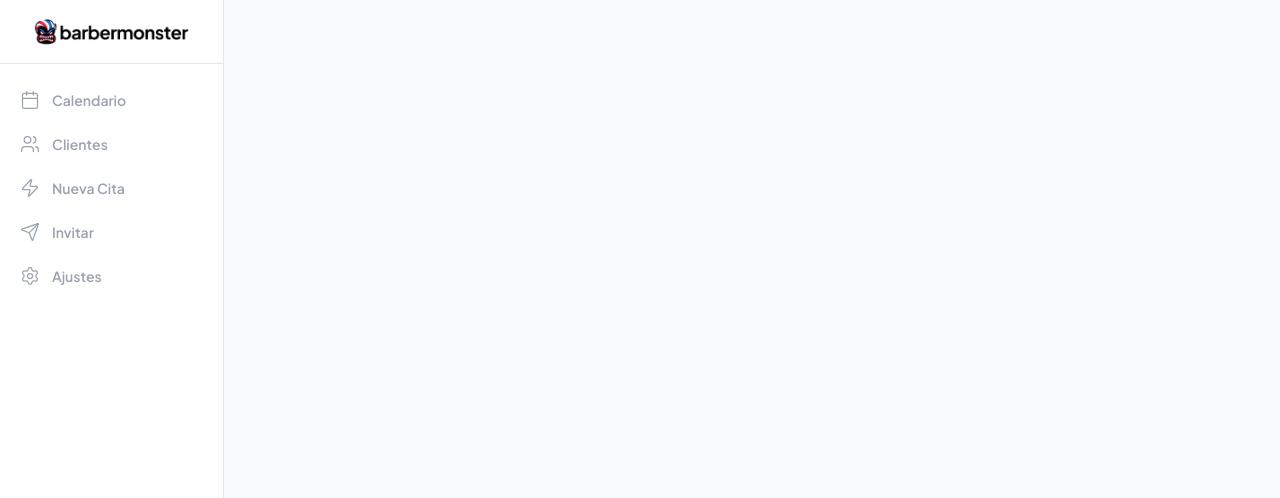
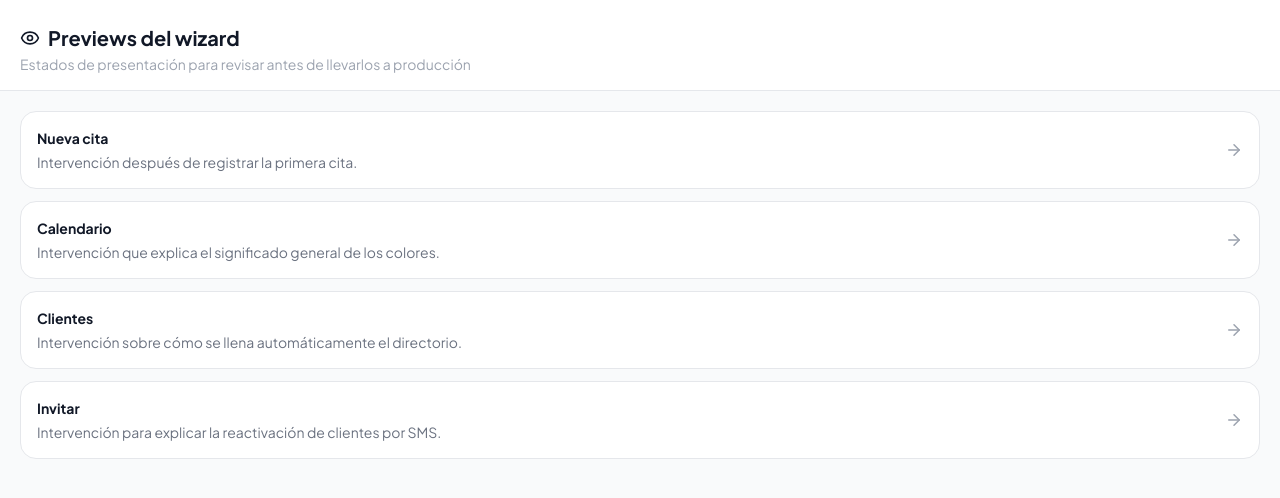
Before and after one commit to eugeniocez/bm-lite-prototype, a React (Vite) app: page /wizard-preview in a window 1280 px wide. Shown: the top 498 px of the page. Built offline with nearby package versions, Linux system fonts and the light colour scheme.

Commit message:
T-08 feat: wizard de intervenciones contextuales de primer uso

```diff
--- a/src/App.jsx
+++ b/src/App.jsx
@@ -16,6 +16,7 @@ import SettingsProfilePage from './pages/SettingsProfile'
 import SettingsSubscriptionPage from './pages/SettingsSubscription'
 import SettingsCancelSubscriptionPage from './pages/SettingsCancelSubscription'
 import FAQPage from './pages/FAQ'
+import WizardPreviewIndex from './pages/WizardPreviewIndex'
 import Toast from './components/shared/Toast'
 import { useToastStore } from './store/toast'
 
@@ -23,6 +24,7 @@ function AppContent() {
   const location = useLocation()
   const sinNav = ['/inicio', '/registro', '/login', '/aviso-trial', '/quickconfirm'].includes(location.pathname)
   const sinNavApp = ['/settings/profile', '/settings/subscription', '/settings/subscription/cancel', '/faq'].includes(location.pathname)
+  const sinNavPreview = location.pathname === '/wizard-preview'
   const { visible, mensaje, ocultar } = useToastStore()
   const vistaPreviamente = localStorage.getItem('bm-inicio-vista') === 'true'
 
@@ -58,7 +60,7 @@ function AppContent() {
     <div className="h-screen overflow-hidden bg-gray-50 dark:bg-gray-950 flex">
 
       {/* Sidebar — tablet y desktop */}
-      {!sinNavApp && <Sidebar />}
+      {!sinNavApp && !sinNavPreview && <Sidebar />}
 
       {/* Contenido principal */}
       <div className="flex-1 flex flex-col h-full overflow-hidden">
@@ -68,6 +70,11 @@ function AppContent() {
           <main className="flex-1 overflow-hidden bg-gray-50 dark:bg-gray-950 flex flex-col">
             <Routes>
               <Route path="/" element={<Navigate to="/quickbook" replace />} />
+              <Route path="/wizard-preview" element={<WizardPreviewIndex />} />
+              <Route path="/quickbook/preview/primer-uso" element={<QuickBook previewWizard="first-use" />} />
+              <Route path="/calendario/preview/primer-uso" element={<Calendario previewWizard="colors" />} />
+              <Route path="/clientes/preview/primer-uso" element={<Clientes previewWizard="intro" />} />
+              <Route path="/invite/preview/primer-uso" element={<Invite previewWizard="intro" />} />
               <Route path="/quickbook" element={<QuickBook />} />
               <Route path="/calendario" element={<Calendario />} />
               <Route path="/clientes" element={<Clientes />} />
@@ -82,7 +89,7 @@ function AppContent() {
           </main>
 
           {/* BottomNav — solo móvil */}
-          {!sinNavApp && <BottomNav />}
+          {!sinNavApp && !sinNavPreview && <BottomNav />}
         </div>
       </div>
     <Toast visible={visible} mensaje={mensaje} onClose={ocultar} />
--- /dev/null
+++ b/src/components/shared/WizardInterventionCard.jsx
@@ -0,0 +1,28 @@
+import Modal from './Modal'
+
+export default function WizardInterventionCard({
+  isOpen,
+  onClose,
+  title,
+  description,
+  ctaLabel,
+  ctaIcon: CtaIcon,
+}) {
+  return (
+    <Modal isOpen={isOpen} onClose={onClose} title={title} closeOnBackdrop={false}>
+      <div className="min-h-[220px] flex flex-col justify-between gap-8 py-2">
+        <div className="text-[15px] leading-7 text-gray-600 dark:text-gray-300">
+          {description}
+        </div>
+        <button
+          type="button"
+          onClick={onClose}
+          className="w-full flex items-center justify-center gap-2 bg-gray-900 dark:bg-white dark:text-gray-900 text-white font-bold py-3.5 rounded-xl text-sm hover:bg-gray-800 dark:hover:bg-gray-100 transition-colors"
+        >
+          <span>{ctaLabel}</span>
+          {CtaIcon && <CtaIcon size={16} />}
+        </button>
+      </div>
+    </Modal>
+  )
+}
--- a/src/pages/Calendario.jsx
+++ b/src/pages/Calendario.jsx
@@ -1,6 +1,6 @@
 import { useState, useEffect, useRef, useMemo } from 'react'
 import { useSearchParams } from 'react-router-dom'
-import { ChevronLeft, ChevronRight, Calendar, Users, Plus, Trash2, ArrowLeft, ArrowRight } from 'lucide-react'
+import { ChevronLeft, ChevronRight, Calendar, Users, Plus, Trash2, ArrowLeft, ArrowRight, Info } from 'lucide-react'
 import { useNavigate } from 'react-router-dom'
 import { useCitasStore } from '../store/citas'
 import { useDirectorioStore } from '../store/directorio'
@@ -8,6 +8,7 @@ import { todayStr, addDays, formatDateLong, formatDate } from '../utils/helpers'
 import { ESTADO_CONFIG, TRANSICIONES, ACCION_LABELS } from '../utils/estados'
 import { calcularLayout } from '../utils/overlap'
 import Modal from '../components/shared/Modal'
+import WizardInterventionCard from '../components/shared/WizardInterventionCard'
 
 const DIAS = ['Dom', 'Lun', 'Mar', 'Mié', 'Jue', 'Vie', 'Sáb']
 const DEFAULT_HOUR_START = 7
@@ -41,6 +42,15 @@ const USUARIOS_SEED = [
   { id: 'u1', nombre: 'Tú', rol: 'Administrador', esAdmin: true, telefono: '' },
   { id: 'u2', nombre: 'Juan Pérez', rol: 'Miembro', esAdmin: false, telefono: '8112340001' },
   { id: 'u3', nombre: 'Carlos Ruiz', rol: 'Miembro', esAdmin: false, telefono: '8112340002' },
+]
+
+const ESTADO_LEGEND_ITEMS = [
+  { estado: 'Confirmada', description: 'La cita ya está firme y se ve segura en tu agenda.' },
+  { estado: 'SinConfirmar', description: 'La cita sigue incierta y conviene revisarla.' },
+  { estado: 'Apartada', description: 'La cita ya fue registrada y aún puede cambiar.' },
+  { estado: 'Cancelada', description: 'Ese espacio ya se liberó y no cuenta como visita.' },
+  { estado: 'NoShow', description: 'El cliente no llegó a la cita.' },
+  { estado: 'WalkIn', description: 'El cliente fue atendido sin haber apartado antes.' },
 ]
 
 function UsuariosPantalla({ onClose }) {
@@ -287,7 +297,7 @@ function CalendarColumn({ citas, onClick, onAddNew, esHoy, nowPx, showNowDot = t
   )
 }
 
-export default function Calendario() {
+export default function Calendario({ previewWizard = null }) {
   const navigate = useNavigate()
   const [searchParams, setSearchParams] = useSearchParams()
   const horaParam = searchParams.get('hora')
@@ -295,6 +305,8 @@ export default function Calendario() {
   const [fechaActual, setFechaActual] = useState(searchParams.get('fecha') || todayStr())
   const [citaSeleccionada, setCitaSeleccionada] = useState(null)
   const [currentTime, setCurrentTime] = useState(() => new Date())
+  const [legendOpen, setLegendOpen] = useState(false)
+  const [wizardOpen, setWizardOpen] = useState(previewWizard === 'colors')
 
   useEffect(() => {
     setSearchParams({ fecha: fechaActual }, { replace: true })
@@ -415,6 +427,14 @@ export default function Calendario() {
                 </button>
               ))}
             </div>
+            <button
+              onClick={() => setLegendOpen(true)}
+              className="flex items-center justify-center p-2 bg-gray-100 dark:bg-gray-800 hover:bg-gray-200 dark:hover:bg-gray-700 rounded-xl transition-colors"
+              aria-label="Ver significado de colores"
+              title="Ver significado de colores"
+            >
+              <Info size={17} className="text-gray-600 dark:text-gray-300" />
+            </button>
             {/* FEATURE: Gestión de usuarios — pendiente
             <button onClick={() => setUsuariosOpen(true)} className="flex items-center gap-0.5 p-2 bg-gray-100 dark:bg-gray-800 hover:bg-gray-200 dark:hover:bg-gray-700 rounded-xl transition-colors">
               <Users size={17} className="text-gray-600 dark:text-gray-400" />
@@ -539,6 +559,40 @@ export default function Calendario() {
       >
         {citaSeleccionada && <CitaDetalle cita={citaSeleccionada} onCambiarEstado={handleCambiarEstado} />}
       </Modal>
+
+      <Modal
+        isOpen={legendOpen}
+        onClose={() => setLegendOpen(false)}
+        title="Qué significa cada color"
+        subtitle="Úsalo para leer rápido qué tan firme está cada cita"
+      >
+        <div className="space-y-3">
+          {ESTADO_LEGEND_ITEMS.map((item) => {
+            const cfg = ESTADO_CONFIG[item.estado]
+            return (
+              <div key={item.estado} className="flex items-start gap-3 rounded-xl border border-gray-100 dark:border-gray-800 bg-gray-50 dark:bg-gray-800/60 px-4 py-3">
+                <div className={`w-4 h-4 rounded-md shrink-0 mt-0.5 ${cfg.cardBg} ${cfg.cardBorder}`} />
+                <div>
+                  <p className="text-sm font-semibold text-gray-900 dark:text-white">{cfg.label}</p>
+                  <p className="text-xs leading-relaxed text-gray-500 dark:text-gray-400 mt-0.5">{item.description}</p>
+                </div>
+              </div>
+            )
+          })}
+        </div>
+      </Modal>
+
+      <WizardInterventionCard
+        isOpen={wizardOpen}
+        onClose={() => setWizardOpen(false)}
+        title="Calendario"
+        description={
+          <p>
+            Los <strong className="font-bold text-gray-900 dark:text-white">colores</strong> te dicen de un vistazo qué tan <strong className="font-bold text-gray-900 dark:text-white">segura</strong> está cada cita. Toca el <strong className="font-bold text-gray-900 dark:text-white">ícono (i)</strong> para conocer qué significa cada color.
+          </p>
+        }
+        ctaLabel="Entendido"
+      />
     </div>
   )
 }
--- a/src/pages/Clientes.jsx
+++ b/src/pages/Clientes.jsx
@@ -7,15 +7,17 @@ import { ESTADO_CONFIG } from '../utils/estados'
 import { useNavigate, useSearchParams } from 'react-router-dom'
 import PageHeader from '../components/shared/PageHeader'
 import PhoneInput from '../components/shared/PhoneInput'
+import WizardInterventionCard from '../components/shared/WizardInterventionCard'
 import { useToastStore } from '../store/toast'
 
-export default function Clientes() {
+export default function Clientes({ previewWizard = null }) {
   const contactos = useDirectorioStore(s => s.contactos)
   const toggleInviteList = useDirectorioStore(s => s.toggleInviteList)
   const agregarOActualizar = useDirectorioStore(s => s.agregarOActualizar)
   const actualizarContacto = useDirectorioStore(s => s.actualizarContacto)
   const [busqueda, setBusqueda] = useState('')
   const [agregandoCliente, setAgregandoCliente] = useState(false)
+  const [wizardOpen, setWizardOpen] = useState(previewWizard === 'intro')
   const [searchParams, setSearchParams] = useSearchParams()
   const navigate = useNavigate()
   const celularSeleccionado = searchParams.get('celular')
@@ -146,6 +148,18 @@ export default function Clientes() {
           />
         </div>
       )}
+
+      <WizardInterventionCard
+        isOpen={wizardOpen}
+        onClose={() => setWizardOpen(false)}
+        title="Clientes"
+        description={
+          <p>
+            Cada cliente que registres en una <strong className="font-bold text-gray-900 dark:text-white">cita</strong> se agrega aquí <strong className="font-bold text-gray-900 dark:text-white">automáticamente</strong>. <strong className="font-bold text-gray-900 dark:text-white">No tienes que hacer nada</strong>.
+          </p>
+        }
+        ctaLabel="Entendido"
+      />
     </div>
   )
 }
--- a/src/pages/Invite.jsx
+++ b/src/pages/Invite.jsx
@@ -7,6 +7,7 @@ import { useInviteStore } from '../store/invite'
 import { useNegocioStore } from '../store/negocio'
 import { daysSince } from '../utils/helpers'
 import { diaSemanaActual, INVITE_PREVIEW_TOKENS, sms } from '../utils/sms-templates'
+import WizardInterventionCard from '../components/shared/WizardInterventionCard'
 
 const PLANTILLAS = [
   { id: 'v1', label: '"Hace tiempo"', fn: sms.inviteV1 },
@@ -90,7 +91,7 @@ function ContactoBtn({ c, onToggle }) {
   )
 }
 
-export default function Invite() {
+export default function Invite({ previewWizard = null }) {
   const navigate = useNavigate()
   const contactos = useDirectorioStore(s => s.contactos)
   const toggleInviteList = useDirectorioStore(s => s.toggleInviteList)
@@ -100,6 +101,7 @@ export default function Invite() {
   const [paso, setPaso] = useState(1)
   const [plantillaId, setPlantillaId] = useState('v1')
   const [enviado, setEnviado] = useState(false)
+  const [wizardOpen, setWizardOpen] = useState(previewWizard === 'intro')
 
   const sugeridos = contactos.filter(c => daysSince(c.ultimaVisita) >= 30)
   const recientes = contactos.filter(c => daysSince(c.ultimaVisita) < 30)
@@ -283,6 +285,19 @@ export default function Invite() {
           </div>
         )}
       </div>
+
+      <WizardInterventionCard
+        isOpen={wizardOpen}
+        onClose={() => setWizardOpen(false)}
+        title="Invitar"
+        description={
+          <p>
+            ¿Tienes <strong className="font-bold text-gray-900 dark:text-white">días con pocos clientes</strong>? Manda un <strong className="font-bold text-gray-900 dark:text-white">SMS</strong> a quienes no te han visitado y <strong className="font-bold text-gray-900 dark:text-white">llena esos espacios</strong>.
+          </p>
+        }
+        ctaLabel="Enviar mi primera invitación"
+        ctaIcon={ArrowRight}
+      />
     </div>
   )
 }
--- a/src/pages/QuickBook.jsx
+++ b/src/pages/QuickBook.jsx
@@ -4,13 +4,13 @@ import { Zap, Clock } from 'lucide-react'
 import { useCitasStore } from '../store/citas'
 import { useDirectorioStore } from '../store/directorio'
 import { todayStr } from '../utils/helpers'
-import Toast from '../components/shared/Toast'
 import PageHeader from '../components/shared/PageHeader'
 import PhoneInput from '../components/shared/PhoneInput'
+import WizardInterventionCard from '../components/shared/WizardInterventionCard'
 import { useToastStore } from '../store/toast'
 
 
-export default function QuickBook() {
+export default function QuickBook({ previewWizard = null }) {
   const agregarCita = useCitasStore(s => s.agregarCita)
   const getCitasPorFecha = useCitasStore(s => s.getCitasPorFecha)
   const cambiarEstado = useCitasStore(s => s.cambiarEstado)
@@ -33,6 +33,7 @@ export default function QuickBook() {
   const [showSugerenciasCelular, setShowSugerenciasCelular] = useState(false)
   const [conflicto, setConflicto] = useState(null)
   const [pendingData, setPendingData] = useState(null)
+  const [wizardOpen, setWizardOpen] = useState(previewWizard === 'first-use')
   const navigate = useNavigate()
   const nombreRef = useRef(null)
 
@@ -239,6 +240,18 @@ export default function QuickBook() {
         </form>
       </div>
 
+      <WizardInterventionCard
+        isOpen={wizardOpen}
+        onClose={() => setWizardOpen(false)}
+        title="Nueva cita"
+        description={
+          <p>
+            Cada vez que alguien te <strong className="font-bold text-gray-900 dark:text-white">llame</strong> o te <strong className="font-bold text-gray-900 dark:text-white">escriba</strong>, registra la cita <strong className="font-bold text-gray-900 dark:text-white">aquí</strong>. El sistema le manda el <strong className="font-bold text-gray-900 dark:text-white">SMS automáticamente</strong>.
+          </p>
+        }
+        ctaLabel="Entendido"
+      />
+
     </div>
   )
 }
--- /dev/null
+++ b/src/pages/WizardPreviewIndex.jsx
@@ -0,0 +1,56 @@
+import { Link } from 'react-router-dom'
+import { Eye, ArrowRight } from 'lucide-react'
+import PageHeader from '../components/shared/PageHeader'
+
+const PREVIEW_LINKS = [
+  {
+    to: '/quickbook/preview/primer-uso',
+    title: 'Nueva cita',
+    description: 'Intervención después de registrar la primera cita.',
+  },
+  {
+    to: '/calendario/preview/primer-uso',
+    title: 'Calendario',
+    description: 'Intervención que explica el significado general de los colores.',
+  },
+  {
+    to: '/clientes/preview/primer-uso',
+    title: 'Clientes',
+    description: 'Intervención sobre cómo se llena automáticamente el directorio.',
+  },
+  {
+    to: '/invite/preview/primer-uso',
+    title: 'Invitar',
+    description: 'Intervención para explicar la reactivación de clientes por SMS.',
+  },
+]
+
+export default function WizardPreviewIndex() {
+  return (
+    <div className="flex flex-col flex-1 overflow-hidden bg-gray-50 dark:bg-gray-950">
+      <PageHeader
+        title="Previews del wizard"
+        subtitle="Estados de presentación para revisar antes de llevarlos a producción"
+        icon={Eye}
+      />
+
+      <div className="flex-1 overflow-y-auto px-5 py-5 pb-20 md:pb-5">
+        <div className="space-y-3">
+          {PREVIEW_LINKS.map((preview) => (
+            <Link
+              key={preview.to}
+              to={preview.to}
+              className="flex items-center justify-between gap-4 rounded-2xl border border-gray-200 dark:border-gray-800 bg-white dark:bg-gray-900 px-4 py-4 hover:border-gray-300 dark:hover:border-gray-700 hover:bg-gray-50 dark:hover:bg-gray-900/80 transition-colors"
+            >
+              <div>
+                <h2 className="text-sm font-bold text-gray-900 dark:text-white">{preview.title}</h2>
+                <p className="text-sm text-gray-500 dark:text-gray-400 mt-1">{preview.description}</p>
+              </div>
+              <ArrowRight size={18} className="text-gray-400 dark:text-gray-500 shrink-0" />
+            </Link>
+          ))}
+        </div>
+      </div>
+    </div>
+  )
+}
```
Also changed, not shown: src/components/shared/Modal.jsx (+4 -4 lines).
